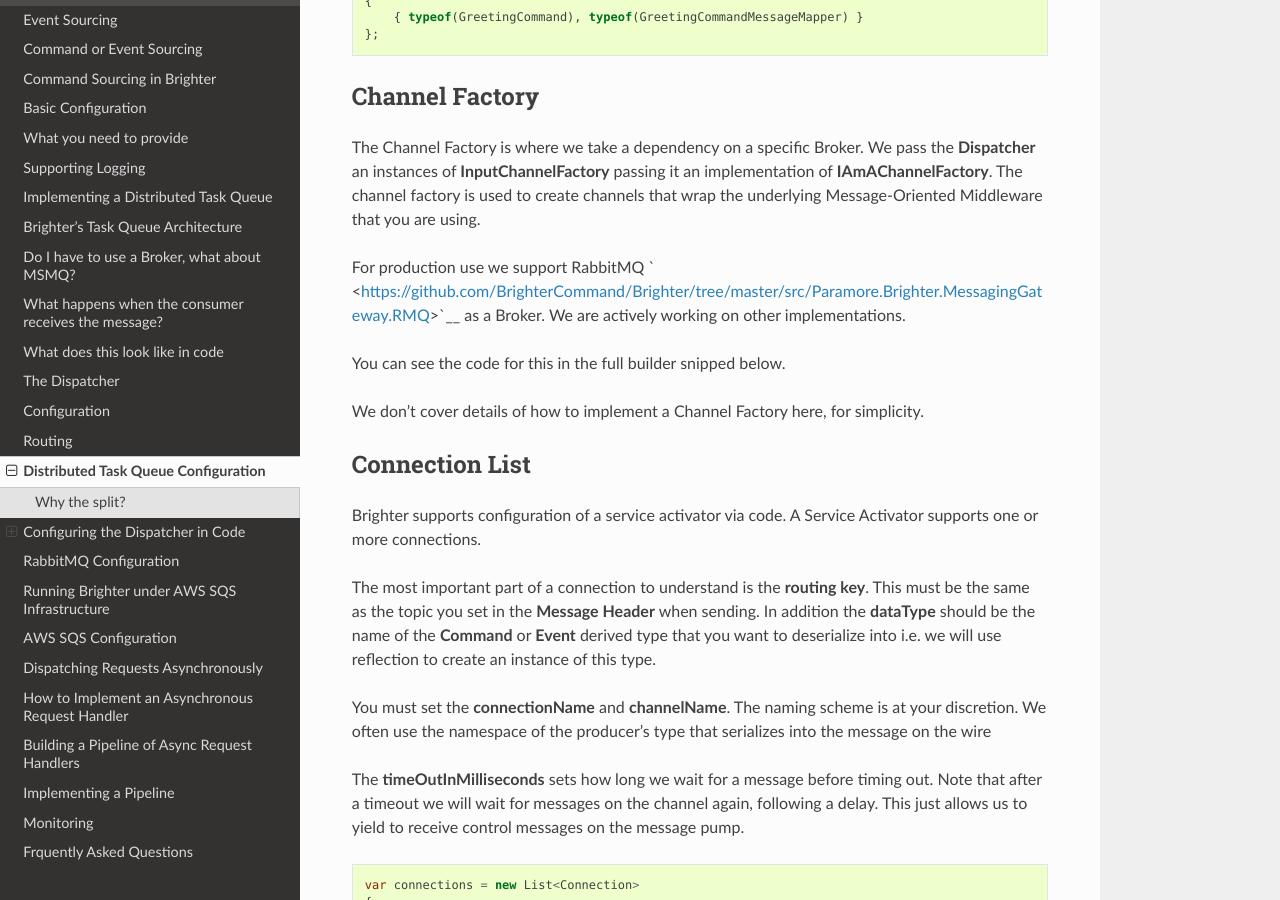
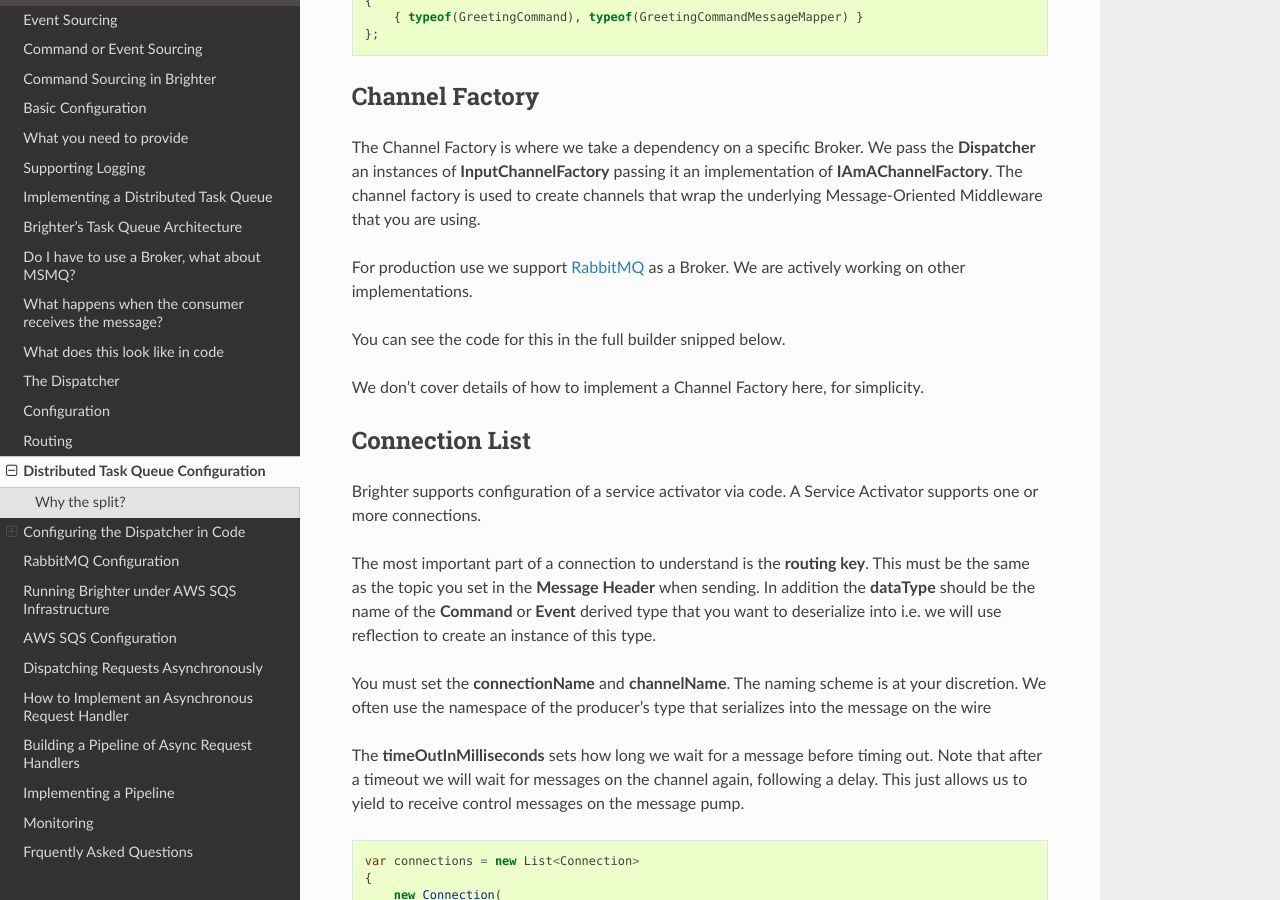
Before and after one commit to BrighterCommand/Docs, a Sphinx documentation site: the page built from source/DistributedTaskQueueConfiguration.rst, in a window 1280 px wide and 900 px high, scrolled down 1752 px. Built offline with Sphinx 7.4.7 and the Read the Docs theme 2.0.0, drawn with Linux system fonts in a browser that asks for light colours; some of the changed lines change nothing that is shown.

Commit message:
Fixes broken MessagingGateway.RMQ link

```diff
--- a/source/DistributedTaskQueueConfiguration.rst
+++ b/source/DistributedTaskQueueConfiguration.rst
@@ -106,8 +106,7 @@ passing it an implementation of **IAmAChannelFactory**. The channel
 factory is used to create channels that wrap the underlying
 Message-Oriented Middleware that you are using.
 
-For production use we support RabbitMQ
-` <https://github.com/BrighterCommand/Brighter/tree/master/src/Paramore.Brighter.MessagingGateway.RMQ>`__
+For production use we support `RabbitMQ <https://github.com/BrighterCommand/Brighter/tree/master/src/Paramore.Brighter.MessagingGateway.RMQ>`_
 as a Broker. We are actively working on other implementations.
 
 You can see the code for this in the full builder snipped below.
```
